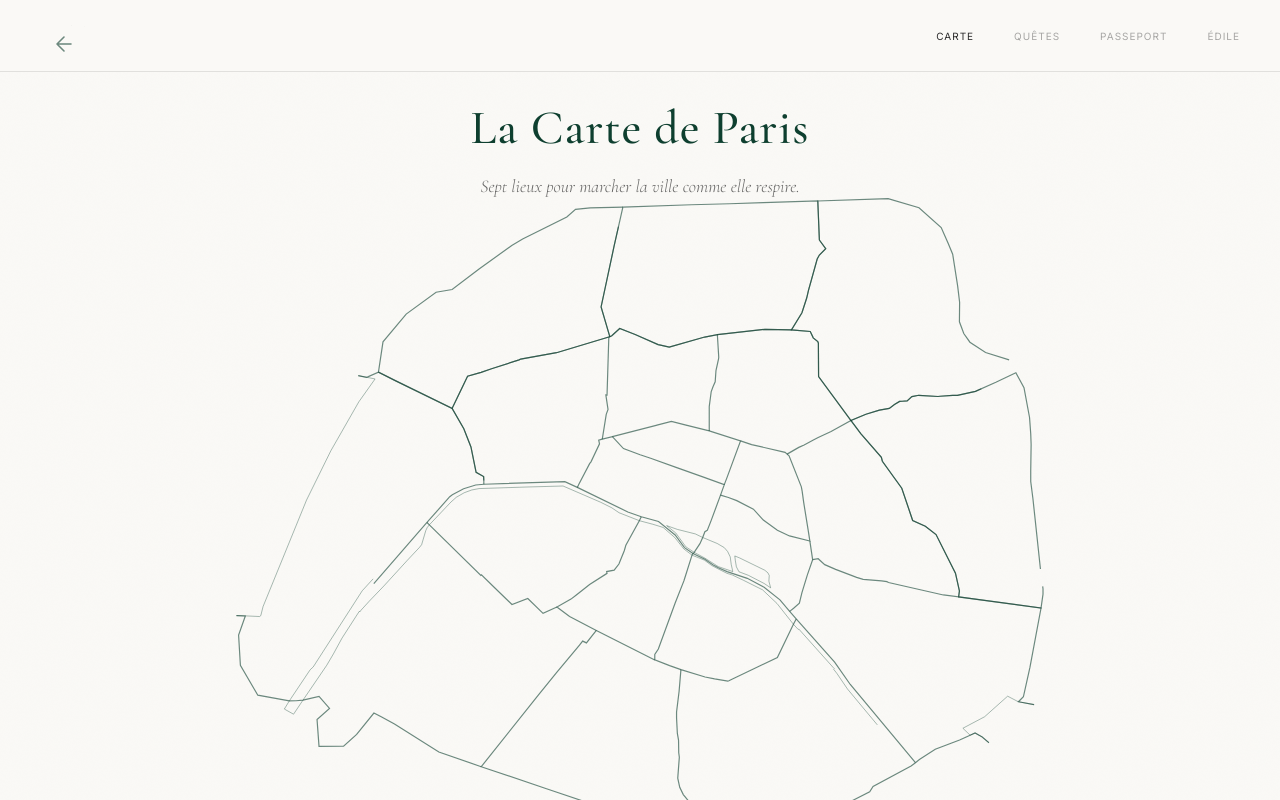
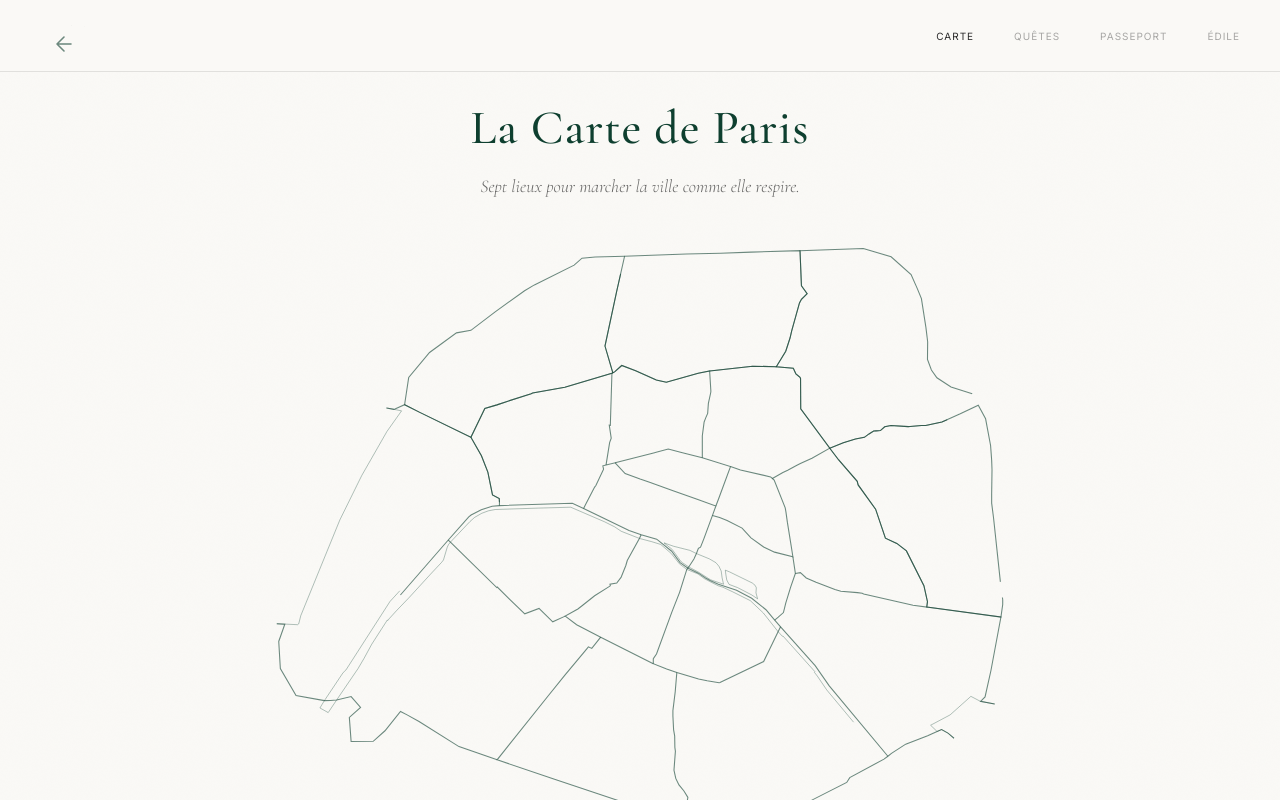
Before and after one commit to echofield/arch-citizen, a React (Vite) app: page / in a window 1280 px wide. Both pictures are taken after a click on the button "CARTE". Shown: the top 800 px of the page. Built offline with nearby package versions, Linux system fonts and the light colour scheme.

Commit message:
Reduce map size by 10% and add more spacing above map

```diff
--- a/src/components/CarteInteractive.tsx
+++ b/src/components/CarteInteractive.tsx
@@ -17,7 +17,7 @@ export function CarteInteractive() {
           maxWidth: '100%',
           height: 'auto',
           display: 'block',
-          maxHeight: '80vh'
+          maxHeight: '72vh'
         }}
       >
         <style>
@@ -96,7 +96,7 @@ export function CarteInteractive() {
             /* Desktop - limiter la taille maximale */
             @media (min-width: 769px) {
               svg {
-                max-width: 1200px;
+                max-width: 1080px;
                 margin: 0 auto;
               }
             }
--- a/src/pages/Carte.tsx
+++ b/src/pages/Carte.tsx
@@ -158,7 +158,7 @@ export default function Carte({ onNavigate }: CarteProps) {
             fontStyle: 'italic',
             color: '#2B2B2B',
             opacity: 0.7,
-            marginBottom: '30px',
+            marginBottom: '80px',
             lineHeight: 1.8
           }}
         >
@@ -192,7 +192,7 @@ export default function Carte({ onNavigate }: CarteProps) {
       {/* VISUEL DE CARTE — géométrie de Paris + lieux symboliques */}
       <section
         style={{
-          maxWidth: selectedLieu ? '1400px' : '1200px',
+          maxWidth: selectedLieu ? '1260px' : '1080px',
           margin: '-100px auto 100px',
           padding: '0 40px',
           display: 'flex',
```
